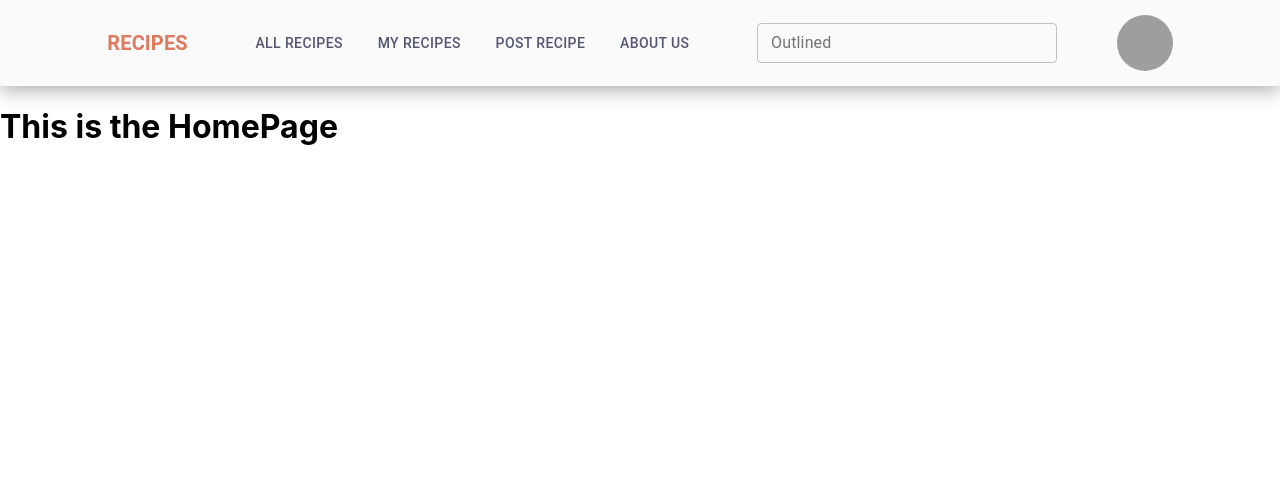
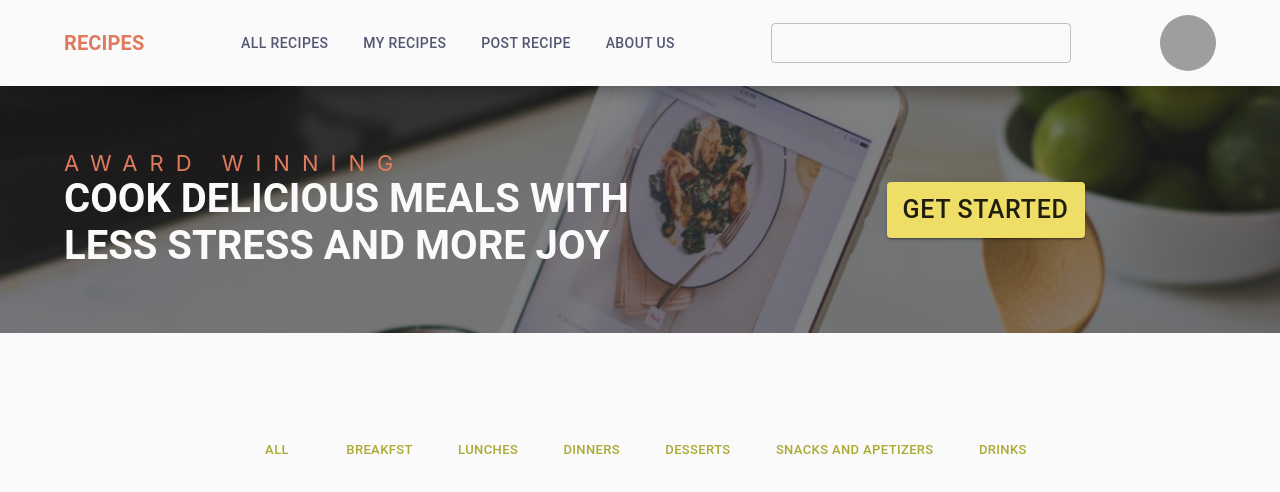
Before and after one commit to NatiGK/recipe-app-front, a React (Create React App) app: page / in a window 1280 px wide. Shown: the top 492 px of the page. Built offline with nearby package versions, Linux system fonts and the light colour scheme; grey boxes are pictures that could not be loaded.

Commit message:
home page heading and filter added

```diff
--- a/src/Components/NavBar/NavBar.js
+++ b/src/Components/NavBar/NavBar.js
@@ -1,5 +1,4 @@
 import React from 'react';
-import { makeStyles } from '@material-ui/core/styles';
 import TextField from '@material-ui/core/Textfield';
 import InputAdornment from '@material-ui/core/InputAdornment';
 import Typography from '@material-ui/core/Typography';
@@ -7,75 +6,66 @@ import Button from '@material-ui/core/Button';
 import AccountCircle from '@material-ui/icons/AccountCircle';
 import Avatar from '@material-ui/core/Avatar';
 import { Link } from 'react-router-dom';
+import { useTheme } from '@material-ui/core';
 
-const useStyles = makeStyles((theme) => ({
-    root: {
-        display: "flex",
-        justifyContent: "center",
-        width: "100%",
-        background: "#FAFAFA",
-        boxShadow: "0px 2px 20px rgba(0,0,0,0.4)"
-    },
-    menuButton: {
-        marginRight: theme.spacing(2),
-    },
-    appBar: {
-        padding: "15px",
-        display: "flex",
-        alignItems: "center",
-        justifyContent: "center",
-        width: "100%",
-    },
-    menuCont: {
-        display: "flex",
-        justifyContent: "space-between",
-        minWidth: "450px",
-        color: "#535774",
-    },
-    barMenu: {
-        display: "flex",
-        justifyContent: "space-around",
-        width: "90%",
-        alignItems: "center",
-    },
-    largeAvatar: {
-        width: theme.spacing(7),
-        height: theme.spacing(7),
-    },
-    title: {
-        color: "#E07A5F",
-        fontWeight: "bold"
-    },
-    link: {
-        color: "inherit",
-        textDecoration: "none"
-    }
-}));
+import useStyles from './style';
+
 const NavBar = () => {
     const classes = useStyles();
+    const theme = useTheme();
     return (
         <div className={classes.root}>
             <div className={classes.appBar}>
-                <div className={classes.barMenu}>
                 {/* <IconButton edge="start" className={classes.menuButton} color="inherit" aria-label="menu">
                         <MenuIcon />
                     </IconButton> */}
-                    <Link className={classes.link} to="/"><Typography variant="h6" className={classes.title}>
+
+                {/* icon link */}
+                <Link className={classes.link} to="/">
+                    <Typography variant="h6" className={classes.title}>
                         RECIPES
-                    </Typography></Link>
+                    </Typography>
+                </Link>
+
+                {/* menu */}
                 <div className={classes.menuCont}>
-                        <Link className={classes.link} to="/"><Button color="inherit">ALL RECIPES</Button></Link>
-                        <Link className={classes.link} to="/recipe/:id"><Button color="inherit">MY RECIPES</Button></Link>
-                        <Link className={classes.link} to="/post"><Button color="inherit">POST RECIPE</Button></Link>
-                        <Link className={classes.link} to="/about"><Button color="inherit">ABOUT US</Button></Link>
+                    <Link to="/" className={classes.link}>
+                        <Button color="inherit">
+                            ALL RECIPES
+                        </Button>
+                    </Link>
+                    <Link className={classes.link} to="/recipe/:id">
+                        <Button color="inherit">
+                            MY RECIPES
+                        </Button>
+                    </Link>
+                    <Link className={classes.link} to="/post">
+                        <Button color="inherit">
+                            POST RECIPE
+                        </Button>
+                    </Link>
+                    <Link className={classes.link} to="/about">
+                        <Button color="inherit">
+                            ABOUT US
+                        </Button>
+                    </Link>
                 </div>
-                    <TextField size="small" style={{ width: "300px" }} id="outlined-basic" label="Outlined" variant="outlined"
+
+                {/* search */}
+                <TextField
+                    size="small"
+                    className={classes.textField}
+                    id="outlined-basic"
+                    variant="outlined"
                     startAdornment={
                         <InputAdornment position="start">
                             <AccountCircle />
                         </InputAdornment>
                     }
                 />
+
+
+                {/* avatar */}
                 <Link className={classes.link} to="/auth">
                     <Avatar
                         className={classes.largeAvatar}
@@ -84,7 +74,6 @@ const NavBar = () => {
                     />
                 </Link>
             </div>
-            </div>
         </div >
     );
 }
--- /dev/null
+++ b/src/Components/NavBar/style.js
@@ -0,0 +1,47 @@
+import { makeStyles } from "@material-ui/core";
+
+const useStyles = makeStyles((theme) => ({
+    textField: {
+        color: "#E07A5F",
+        width: "300px",
+    },
+    root: {
+        position: "sticky",
+        display: "flex",
+        justifyContent: "center",
+        width: "100%",
+        background: "#FAFAFA",
+        boxShadow: "0px 2px 20px rgba(0,0,0,0.4)",
+        zIndex: "0",
+    },
+    menuButton: {
+        marginRight: theme.spacing(2),
+    },
+    appBar: {
+        padding: "15px",
+        display: "flex",
+        alignItems: "center",
+        justifyContent: "space-between",
+        width: "90%",
+    },
+    menuCont: {
+        display: "flex",
+        justifyContent: "space-between",
+        minWidth: "450px",
+        color: "#535774",
+    },
+    largeAvatar: {
+        width: theme.spacing(7),
+        height: theme.spacing(7),
+    },
+    title: {
+        color: theme.palette.primary.main,
+        fontWeight: "bold"
+    },
+    link: {
+        color: "inherit",
+        textDecoration: "none"
+    }
+}));
+
+export default useStyles;
--- a/src/index.css
+++ b/src/index.css
@@ -5,9 +5,21 @@ body {
     sans-serif;
   -webkit-font-smoothing: antialiased;
   -moz-osx-font-smoothing: grayscale;
+  background-color: #FAFAFA;
 }
 
 code {
   font-family: source-code-pro, Menlo, Monaco, Consolas, 'Courier New',
     monospace;
 }
+.top{
+  background-image: url(./bg.png);
+  width: 100%;
+  padding-top: 5%;
+  padding-bottom: 5%;
+  display: flex;
+  justify-content: center;
+  background-repeat: no-repeat;
+  background-size:cover;
+  z-index: 0;
+}
--- a/src/index.js
+++ b/src/index.js
@@ -2,10 +2,15 @@ import React from 'react';
 import ReactDOM from 'react-dom';
 import './index.css';
 import App from './App';
+import { ThemeProvider } from '@material-ui/core/styles';
+
+import theme from './mainTheme';
 
 ReactDOM.render(
   <React.StrictMode>
-    <App />
+    <ThemeProvider theme={theme}>
+      <App />
+    </ThemeProvider>
   </React.StrictMode>,
   document.getElementById('root')
 );
--- /dev/null
+++ b/src/mainTheme.js
@@ -0,0 +1,14 @@
+import { createTheme } from '@material-ui/core/styles';
+
+const theme = createTheme({
+    palette: {
+        primary: {
+            main: "#E07A5F"
+        },
+        secondary: {
+            main: "#eedd66"
+        },
+    }
+});
+
+export default theme;
--- a/src/pages/HomePage.js
+++ b/src/pages/HomePage.js
@@ -1,7 +1,67 @@
-import React from 'react'
+import React from 'react';
+import useStyles from './HomeStyles';
+import Typography from '@material-ui/core/Typography';
+import bg from './../bg.png';
+import { Button } from '@material-ui/core';
 const HomePage = () => {
+    const classes = useStyles();
     return (
-        <h1>This is the HomePage</h1>
+        <div>
+            {/* heading */}
+            <div className='top'>
+                <div className={classes.content}>
+                    <div className={classes.textCont}>
+                        <Typography
+                            variant="p"
+                            className={classes.topText}
+                        >
+                            AWARD WINNING
+                        </Typography>
+                        <Typography
+                            variant="h3"
+                            className={classes.bottomText}
+                        >
+                            COOK DELICIOUS MEALS WITH LESS STRESS AND MORE JOY
+                        </Typography>
+                    </div>
+                    <div className={classes.btnCont}>
+                        <Button
+                            className={classes.btn}
+                            variant="contained"
+                            color="secondary">
+                            Get Started
+                        </Button>
+                    </div>
+                </div>
+            </div>
+
+            {/* filters */}
+            <div className={classes.filterCont}>
+                <div className={classes.filter}>
+                    <Button className={classes.filterBtn}>
+                        ALL
+                    </Button>
+                    <Button className={classes.filterBtn}>
+                        BREAKFST
+                    </Button>
+                    <Button className={classes.filterBtn}>
+                        LUNCHES
+                    </Button>
+                    <Button className={classes.filterBtn}>
+                        DINNERS
+                    </Button>
+                    <Button className={classes.filterBtn}>
+                        DESSERTS
+                    </Button>
+                    <Button className={classes.filterBtn}>
+                        SNACKS AND APETIZERS
+                    </Button>
+                    <Button className={classes.filterBtn}>
+                        DRINKS
+                    </Button>
+                </div>
+            </div>
+        </div>
     );
 };
 export default HomePage;
--- /dev/null
+++ b/src/pages/HomeStyles.js
@@ -0,0 +1,89 @@
+import { makeStyles } from "@material-ui/core";
+import bg from './../bg.png';
+
+const useStyles = makeStyles((theme) => ({
+    img: {
+        margin: "0px",
+    },
+    content: {
+        width: "90%",
+        display: "flex",
+        justifyContent: "space-between",
+    },
+    textCont: {
+        width: "50%"
+    },
+    topText: {
+        color: "#E07A5F",
+        fontSize: "22px",
+        letterSpacing: "12px",
+        [theme.breakpoints.down('sm')]: {
+            fontSize: "15px",
+        },
+        [theme.breakpoints.up('md')]: {
+            fontSize: "18px",
+        },
+        [theme.breakpoints.up('lg')]: {
+            fontSize: "22px",
+        },
+    },
+    bottomText: {
+        color: "#FAFAFA",
+        fontWeight: "bold",
+        [theme.breakpoints.down('sm')]: {
+            fontSize: "20px",
+        },
+        [theme.breakpoints.up('md')]: {
+            fontSize: "35px",
+        },
+        [theme.breakpoints.up('lg')]: {
+            fontSize: "40px",
+        },
+    },
+    btnCont: {
+        display: "flex",
+        height: "100%",
+        width: "40%",
+        justifyContent: "center",
+        alignItems: "center",
+    },
+    btn: {
+        [theme.breakpoints.down('sm')]: {
+            fontSize: "17px",
+        },
+        [theme.breakpoints.up('md')]: {
+            fontSize: "20px",
+        },
+        [theme.breakpoints.up('lg')]: {
+            fontSize: "25px",
+        },
+    },
+    filter: {
+        width: "80%",
+        display: "flex",
+        justifyContent: "space-around",
+    },
+    filterCont: {
+        paddingLeft: "10%",
+        paddingRight: "10%",
+        marginTop: "100px",
+        display: "flex",
+        justifyContent: "center",
+        flexWrap: "wrap",
+    },
+    filterBtn: {
+        color: "#aaaa34",
+        float: "left",
+        [theme.breakpoints.down('sm')]: {
+            fontSize: "10px",
+        },
+        [theme.breakpoints.up('md')]: {
+            fontSize: "12px",
+        },
+        [theme.breakpoints.up('lg')]: {
+            fontSize: "13px",
+        },
+    }
+}));
+
+export default useStyles;
```
Also changed, not shown: src/bg.png (added). Lines whose indentation alone changed are shown as unchanged.
